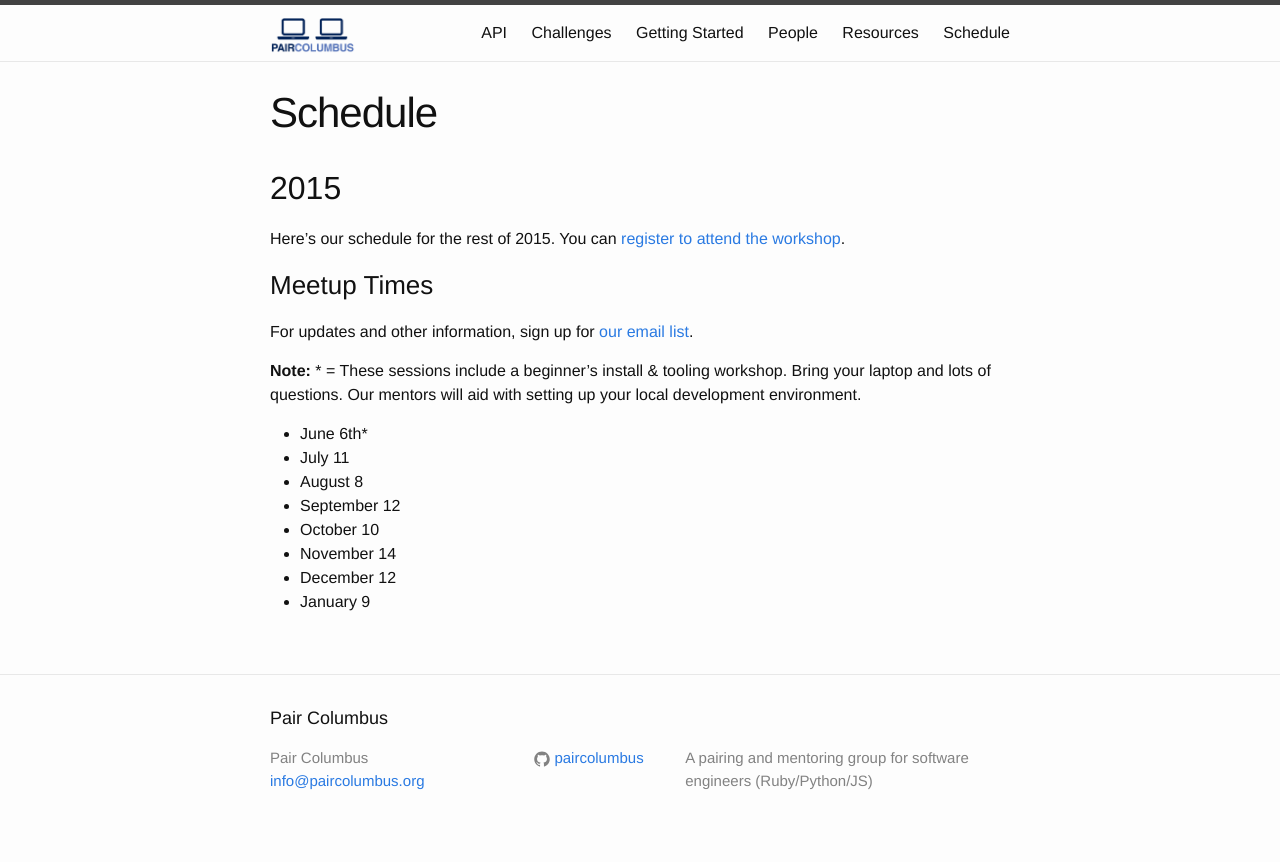
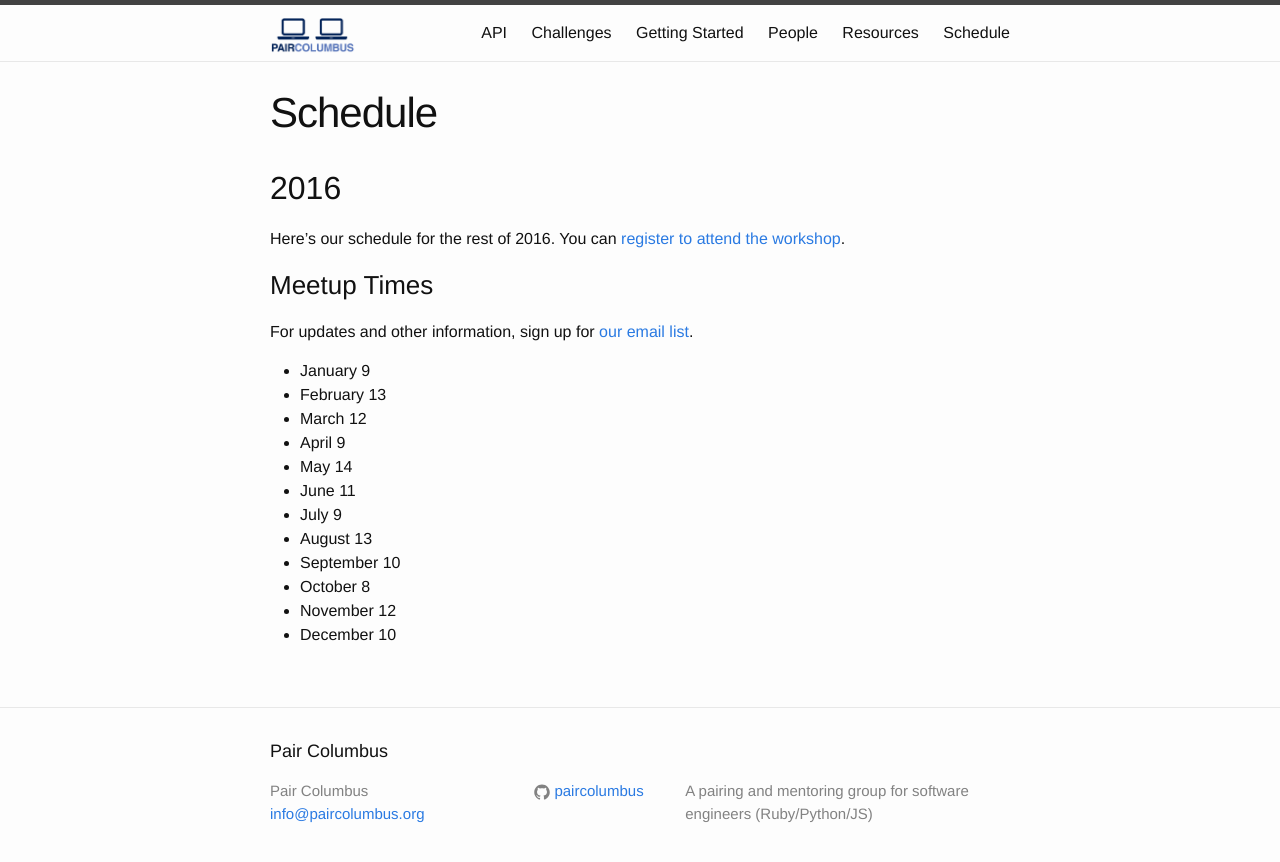
Before and after one commit to paircolumbus/paircolumbus.github.io, a Jekyll site: the page built from pages/schedule.md, in a window 1280 px wide. Shown: the top 862 px of the page. Built offline with Jekyll 4.4.1, drawn with Linux system fonts in a browser that asks for light colours; comment, search, counter and statistics services are not loaded.

Commit message:
add 2016 schedule

```diff
--- a/pages/schedule.md
+++ b/pages/schedule.md
@@ -4,20 +4,22 @@ title: Schedule
 permalink: /schedule/
 ---
 
-## 2015
+## 2016
 
-Here's our schedule for the rest of 2015. You can [register to attend the workshop](https://www.eventbrite.com/e/pair-programming-mentoring-covermymeds-tickets-15224426670).
+Here's our schedule for the rest of 2016. You can [register to attend the workshop](https://www.eventbrite.com/e/pair-programming-mentoring-covermymeds-tickets-15224426670).
 
 ### Meetup Times
 For updates and other information, sign up for [our email list](https://docs.google.com/a/goodproduce.net/forms/d/11WzmAGErqLTQ6NAwtBOTVl_BOlkXdj3L-8tbzBNGb9s/viewform).
 
-__Note:__ * = These sessions include a beginner's install & tooling workshop. Bring your laptop and lots of questions. Our mentors will aid with setting up your local development environment.
-
-- June 6th*
-- July 11
-- August 8
-- September 12
-- October 10
-- November 14
-- December 12
 - January 9
+- February 13
+- March 12
+- April 9
+- May 14
+- June 11
+- July 9
+- August 13
+- September 10
+- October 8
+- November 12
+- December 10
```
